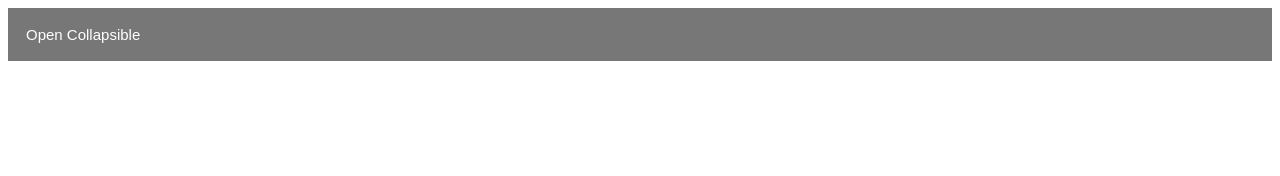
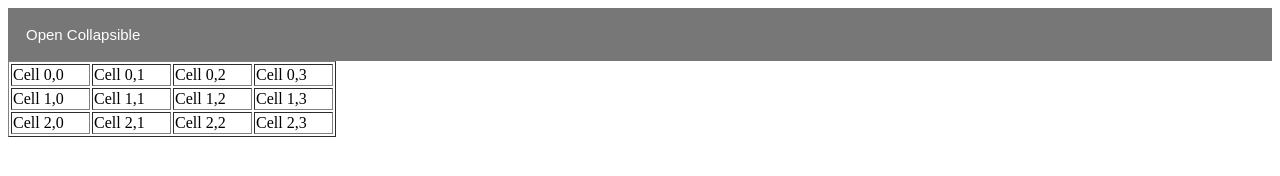
Before and after one commit to thatJJL/bingo-card-generator-html-js, a plain HTML site: page index.html in a window 1280 px wide. Drawn offline with Linux system fonts and the light colour scheme.

Commit message:
i2 Generates set sized table
From OneDrive

```diff
--- a/index.html
+++ b/index.html
@@ -1,10 +1,10 @@
 <!--
-index1
-Collapsable element for the setting (pannel) to be within.
+index2
+Generated table
 -->
 <html>
 <head>
-    <title>My page title</title>
+    <title>Bingo card</title>
 	<style>
 	/*
 	https://www.w3schools.com/howto/howto_js_collapsible.asp
@@ -41,6 +41,10 @@ Collapsable element for the setting (pannel) to be within.
 	<div class="content">
 	  <p>Lorem ipsum dolor sit amet, consectetur adipisicing elit, sed do eiusmod tempor incididunt ut labore et dolore magna aliqua. Ut enim ad minim veniam, quis nostrud exercitation ullamco laboris nisi ut aliquip ex ea commodo consequat.</p>
 	</div>
+
+
+	<div id="myDynamicTable"></div>
+
 	<script>
 	//Might be a little script kiddie of me but oh well. 12:29noon 28/5/22 i1. This isn't meant to be the best project in the world.
 	//https://www.w3schools.com/howto/howto_js_collapsible.asp
@@ -61,5 +65,32 @@ Collapsable element for the setting (pannel) to be within.
 	  });
 	}
 	</script>
+	<script>
+	//https://stackoverflow.com/questions/14643617/create-table-using-javascript
+	function addTable() {
+		var myTableDiv = document.getElementById("myDynamicTable");
+
+		var table = document.createElement('TABLE');
+		table.border = '1';
+
+		var tableBody = document.createElement('TBODY');
+		table.appendChild(tableBody);
+
+		for (var i = 0; i < 3; i++) {
+			var tr = document.createElement('TR');
+			tableBody.appendChild(tr);
+
+			for (var j = 0; j < 4; j++) {
+				var td = document.createElement('TD');
+				td.width = '75';
+			td.appendChild(document.createTextNode("Cell " + i + "," + j));
+			tr.appendChild(td);
+			}
+		}
+		myTableDiv.appendChild(table);
+	}
+	addTable();
+	</script>
+
 </body>
 </html>
```
